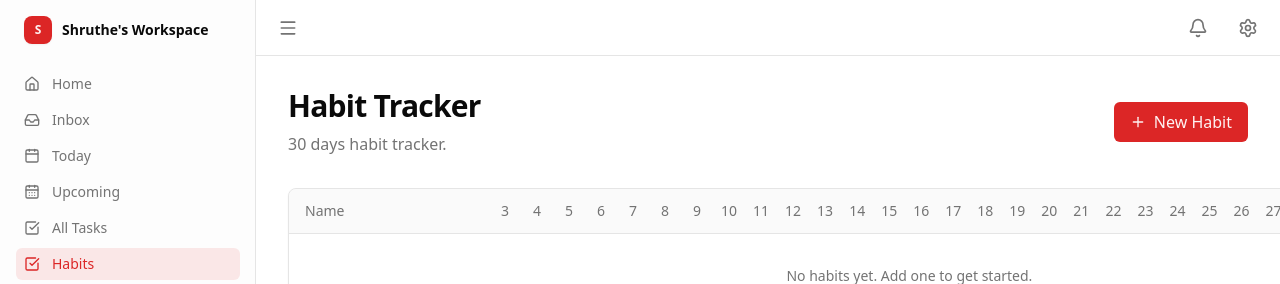
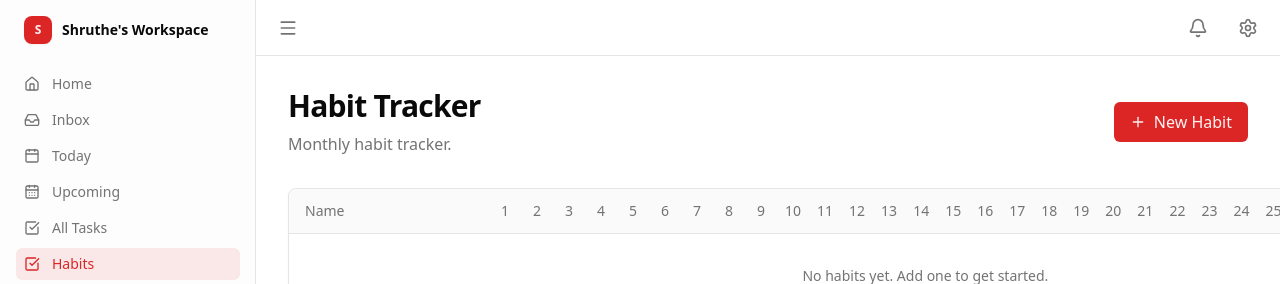
Before and after one commit to manju342r/seee-s-to-do-list, a Next.js app: page /app/habits in a window 1280 px wide. Shown: the top 284 px of the page. Built offline with nearby package versions, Linux system fonts and the light colour scheme.

Commit message:
feat: change habit tracker to current month view

```diff
--- a/src/app/app/habits/page.tsx
+++ b/src/app/app/habits/page.tsx
@@ -3,18 +3,17 @@
 import { useState, useMemo } from 'react'
 import { Plus, Trash2, Edit2 } from 'lucide-react'
 import { useWorkspaceStore } from '@/store/workspace'
-import { format, subDays, eachDayOfInterval } from 'date-fns'
+import { format, startOfMonth, endOfMonth, eachDayOfInterval } from 'date-fns'
 
 export default function HabitsPage() {
   const { habits, habitLogs, addHabit, updateHabit, deleteHabit, toggleHabitLog } = useWorkspaceStore()
   const [isAdding, setIsAdding] = useState(false)
   const [newHabitName, setNewHabitName] = useState('')
 
-  // Generate the last 30 days
+  // Generate all days in the current month
   const days = useMemo(() => {
-    const end = new Date()
-    const start = subDays(end, 29)
-    return eachDayOfInterval({ start, end })
+    const now = new Date()
+    return eachDayOfInterval({ start: startOfMonth(now), end: endOfMonth(now) })
   }, [])
 
   const handleAddHabit = (e: React.FormEvent) => {
@@ -30,7 +29,7 @@ export default function HabitsPage() {
       <div className="mb-8 flex items-center justify-between">
         <div>
           <h1 className="text-3xl font-bold tracking-tight mb-2">Habit Tracker</h1>
-          <p className="text-muted-foreground">30 days habit tracker.</p>
+          <p className="text-muted-foreground">Monthly habit tracker.</p>
         </div>
         <button
           onClick={() => setIsAdding(true)}
```
